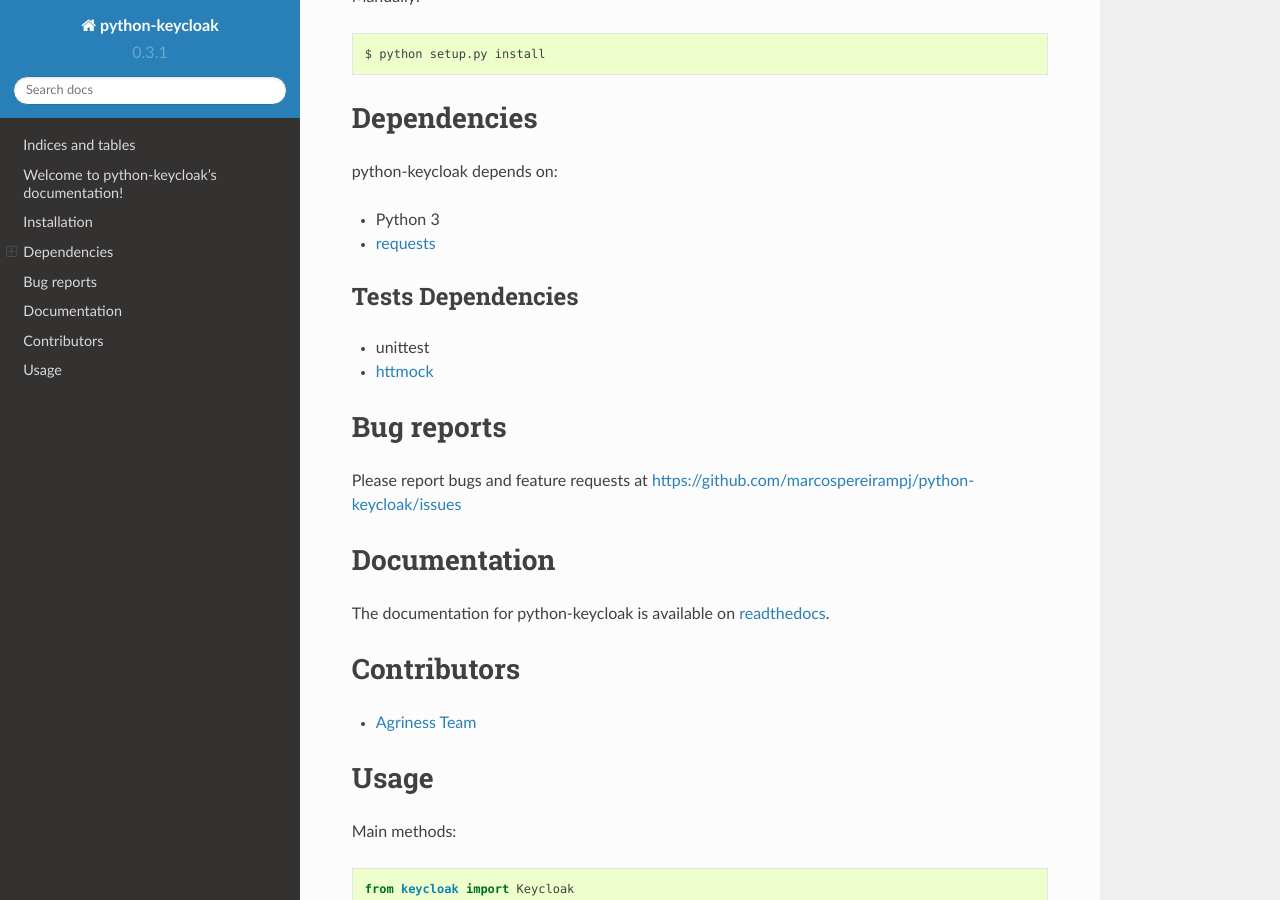
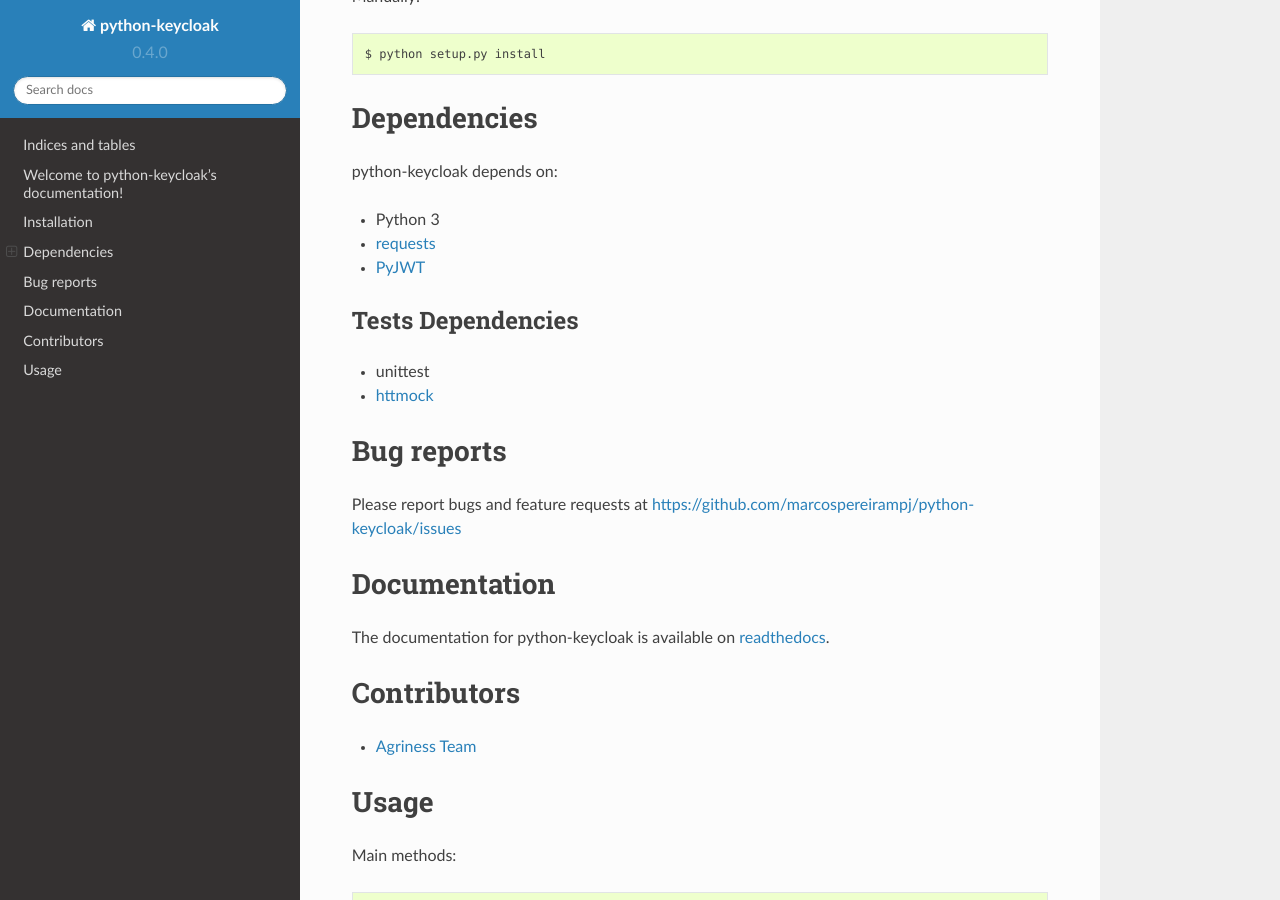
Before and after one commit to marcospereirampj/python-keycloak, a Sphinx documentation site: the page built from docs/source/index.rst, in a window 1280 px wide and 900 px high, scrolled down 600 px. Built offline with Sphinx 7.4.7 and the Read the Docs theme 2.0.0, drawn with Linux system fonts in a browser that asks for light colours.

Commit message:
Added decode token by PyJWT. Updated docs.

```diff
--- a/docs/source/conf.py
+++ b/docs/source/conf.py
@@ -60,9 +60,9 @@ author = 'Marcos Pereira'
 # built documents.
 #
 # The short X.Y version.
-version = '0.3.1'
+version = '0.4.0'
 # The full version, including alpha/beta/rc tags.
-release = '0.3.1'
+release = '0.4.0'
 
 # The language for content autogenerated by Sphinx. Refer to documentation
 # for a list of supported languages.
--- a/docs/source/index.rst
+++ b/docs/source/index.rst
@@ -45,6 +45,7 @@ python-keycloak depends on:
 
 * Python 3
 * `requests <http://docs.python-requests.org/en/master/>`_
+* `PyJWT <https://github.com/jpadilla/pyjwt>`_
 
 Tests Dependencies
 ------------------
--- a/setup.py
+++ b/setup.py
@@ -4,7 +4,7 @@ from setuptools import setup
 
 setup(
     name='python-keycloak',
-    version='0.3.1',
+    version='0.4.0',
     url='https://github.com/marcospereirampj/python-keycloak',
     license='GNU General Public License - V3',
     author='Marcos Pereira',
```
